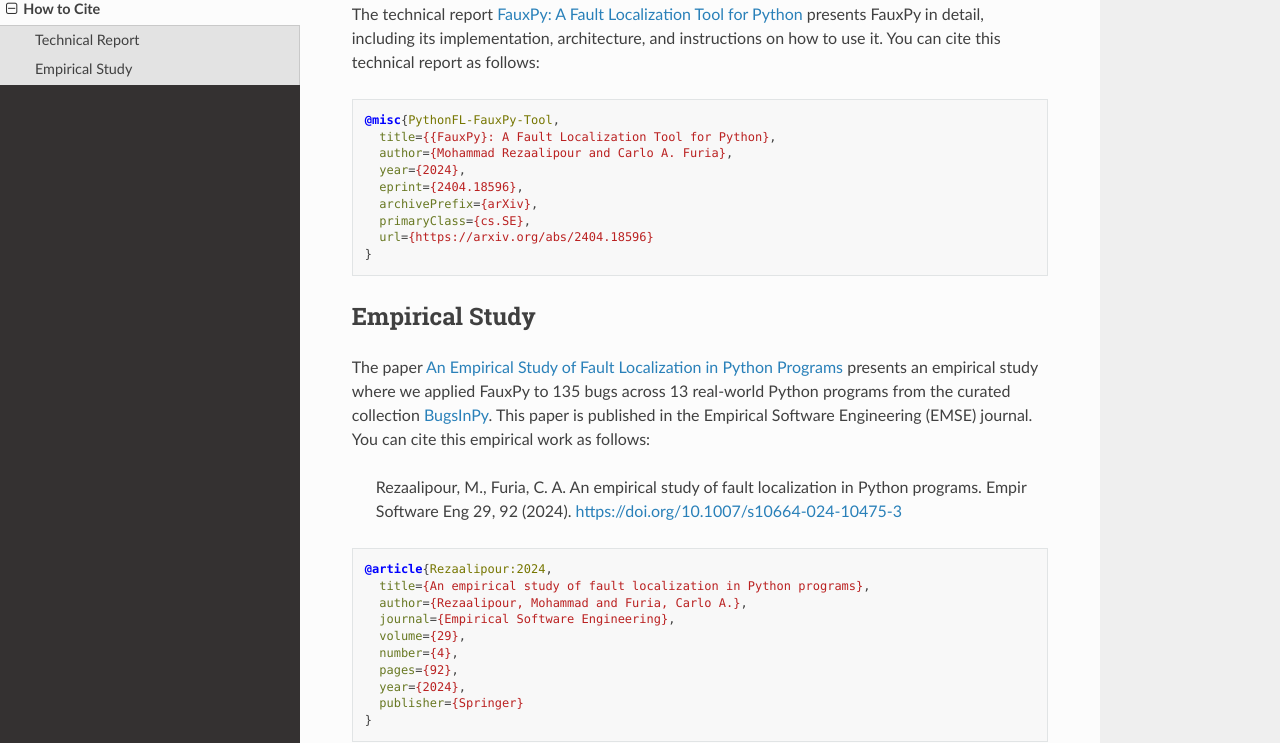
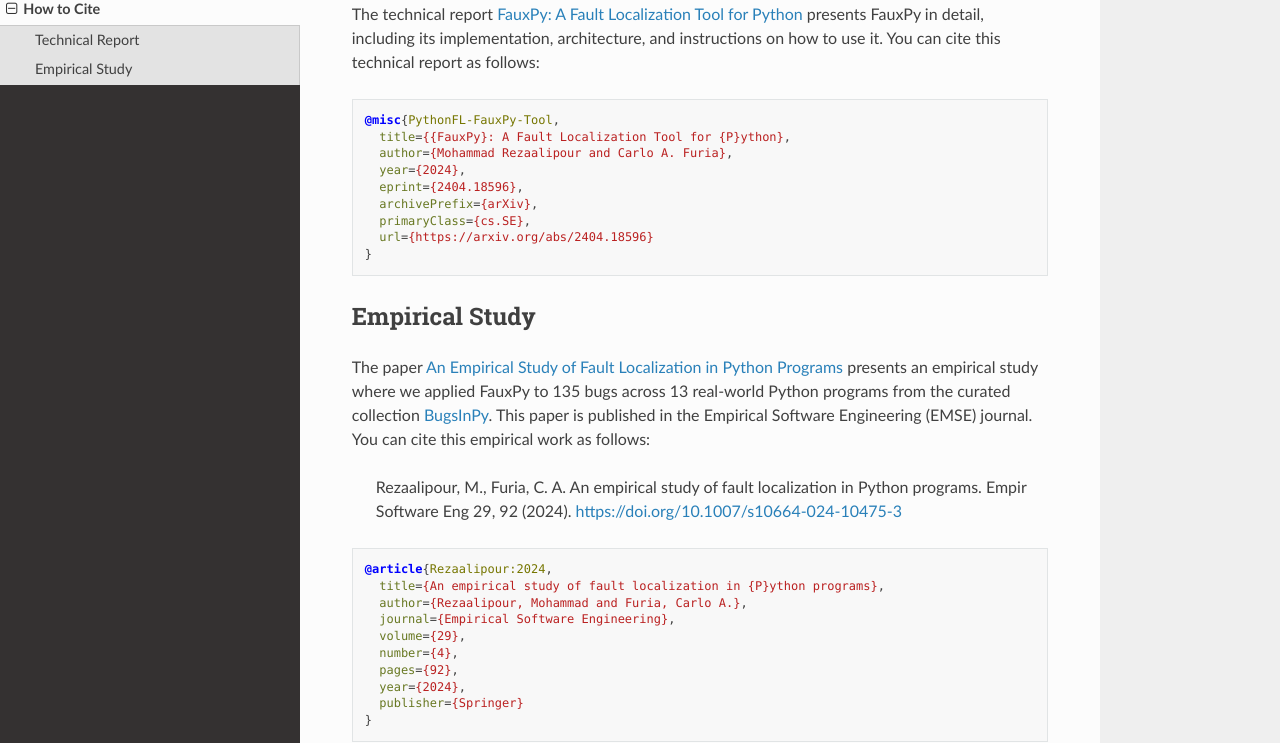
Before and after one commit to atom-sw/fauxpy, a Sphinx documentation site: the page built from docs/source/user/citing_fauxpy_and_references.rst, in a window 1280 px wide and 1216 px high. Shown: the part 285-1028 px from the top of the window. Built offline with Sphinx 7.4.7 and the Read the Docs theme 2.0.0, drawn with Linux system fonts in a browser that asks for light colours.

Commit message:
Improve docs - capitalize P of Python in citations

```diff
--- a/docs/source/user/citing_fauxpy_and_references.rst
+++ b/docs/source/user/citing_fauxpy_and_references.rst
@@ -21,7 +21,7 @@
 .. code-block:: bibtex
 
    @misc{PythonFL-FauxPy-Tool,
-     title={{FauxPy}: A Fault Localization Tool for Python},
+     title={{FauxPy}: A Fault Localization Tool for {P}ython},
      author={Mohammad Rezaalipour and Carlo A. Furia},
      year={2024},
      eprint={2404.18596},
@@ -48,7 +48,7 @@
 .. code-block:: bibtex
 
    @article{Rezaalipour:2024,
-     title={An empirical study of fault localization in Python programs},
+     title={An empirical study of fault localization in {P}ython programs},
      author={Rezaalipour, Mohammad and Furia, Carlo A.},
      journal={Empirical Software Engineering},
      volume={29},
```
